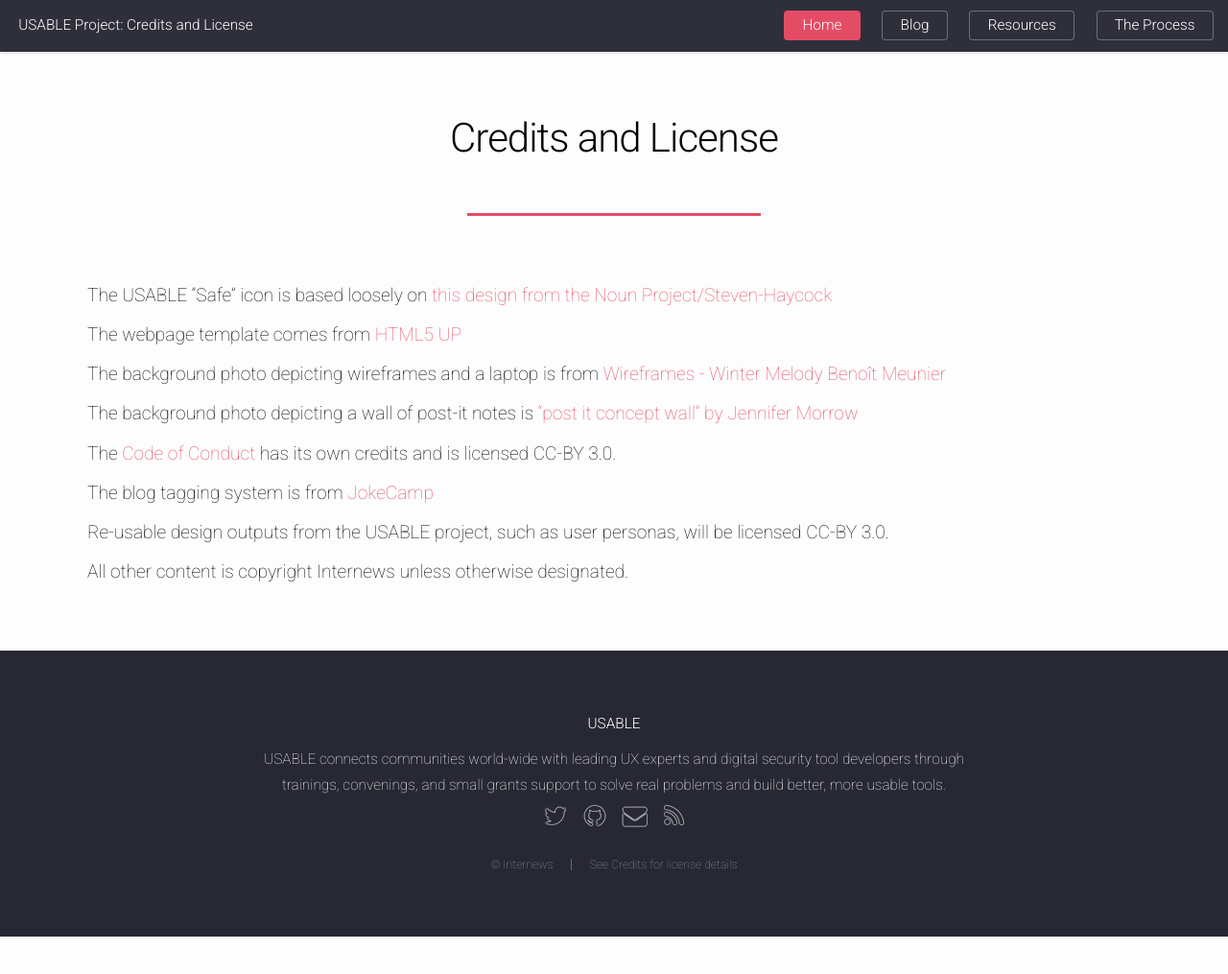
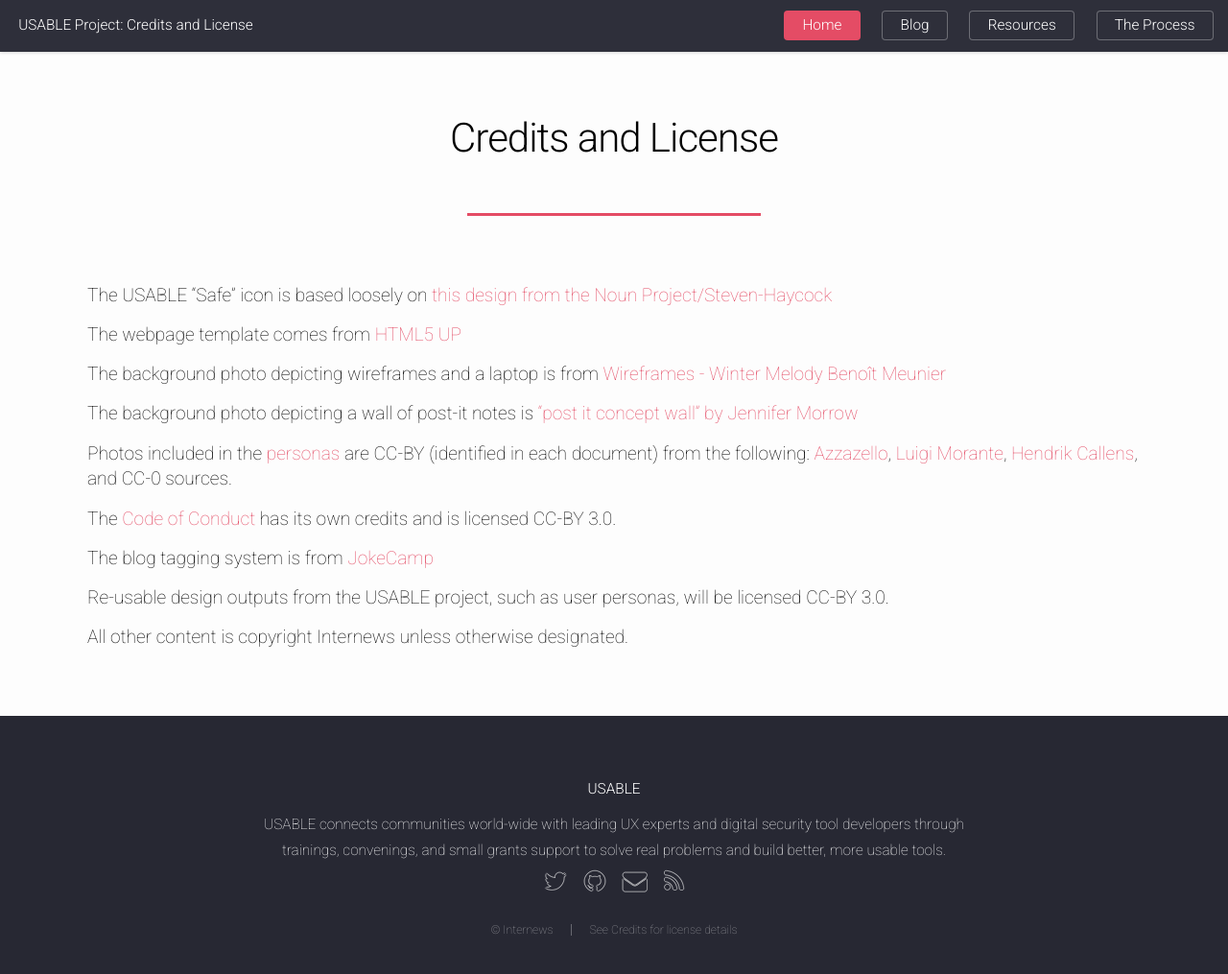
Before and after one commit to OpenInternet/USABLE-website, a Jekyll site: the page built from credits.md, in a window 1280 px wide and 1044 px high. Shown: the top 1015 px of the window at 96% size. Built offline with Jekyll 4.4.1, drawn with Linux system fonts in a browser that asks for light colours; comment, search, counter and statistics services are not loaded.

Commit message:
updated credits file with links for personas

```diff
--- a/credits.md
+++ b/credits.md
@@ -15,6 +15,8 @@ The background photo depicting wireframes and a laptop is from [Wireframes - Win
 
 The background photo depicting a wall of post-it notes is ["post it concept wall" by Jennifer Morrow](https://www.flickr.com/photos/donotlick/8447353012)
 
+Photos included in the [personas](/personas) are CC-BY (identified in each document) from the following: [Azzazello](https://www.flickr.com/photos/eilard), [Luigi Morante](https://www.flickr.com/photos/eudaimos/), [Hendrik Callens](https://www.flickr.com/photos/n3k/), and CC-0 sources.
+
 The [Code of Conduct](/codeofconduct.html) has its own credits and is licensed CC-BY 3.0.
 
 The blog tagging system is from [JokeCamp](http://www.jokecamp.com/tag/)
```
